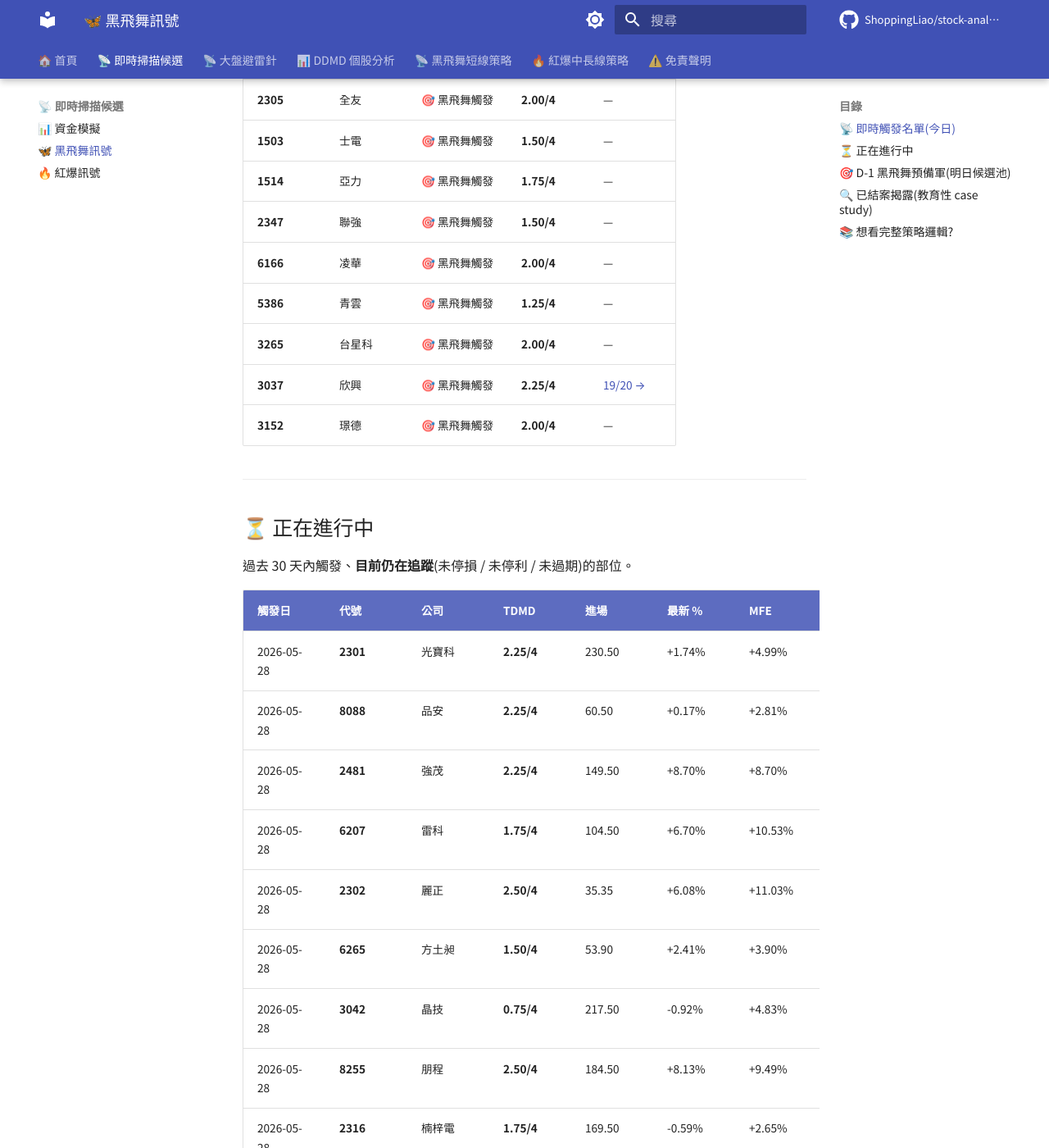
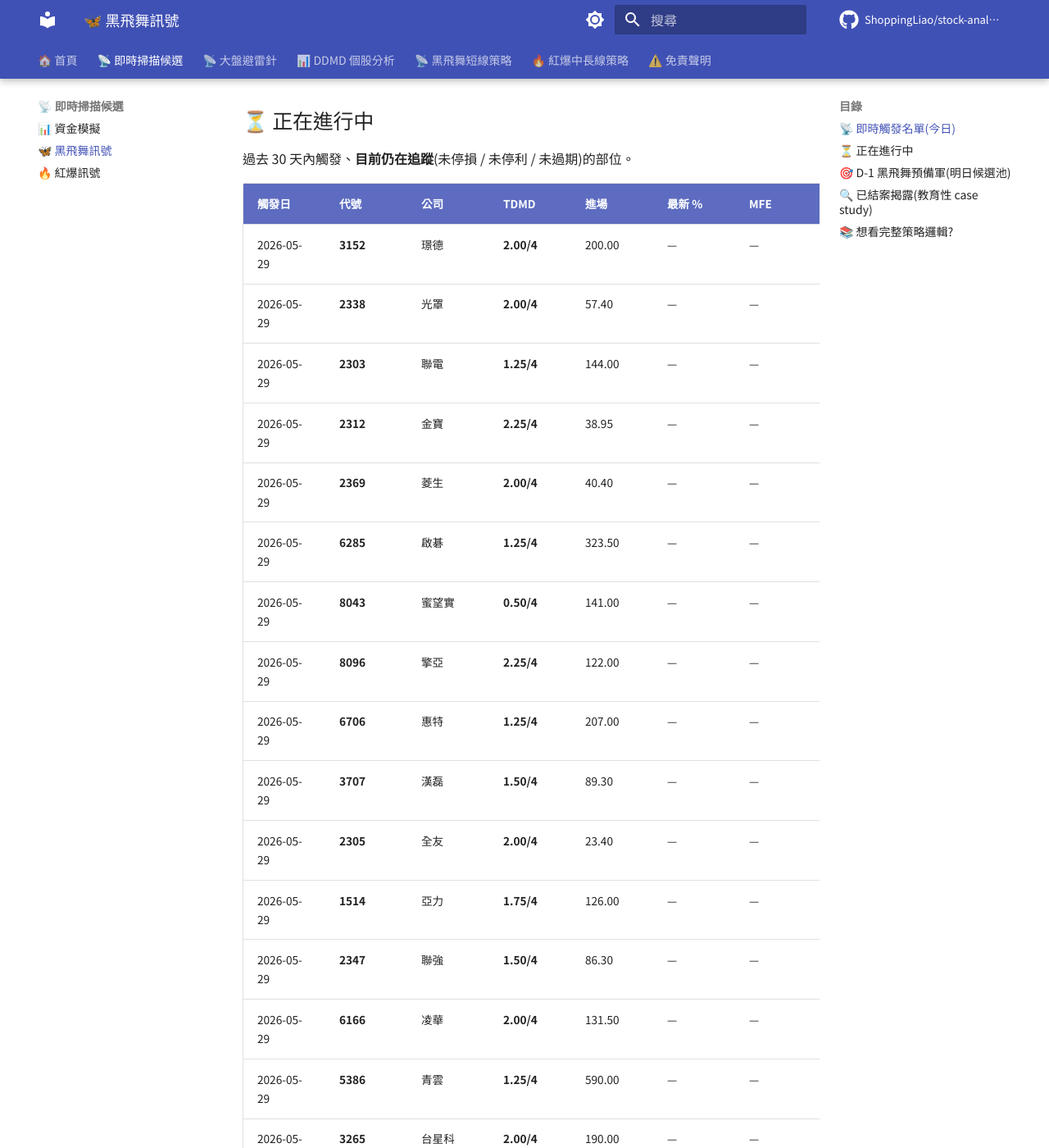
Before and after one commit to ShoppingLiao/stock-analysis-public, an MkDocs documentation site: the page built from docs/signals_black_butterfly.md, in a window 1280 px wide and 1400 px high, scrolled down 991 px. Shown: the whole window at 82% size. Built offline with MkDocs 1.6.1 and Material for MkDocs 9.7.7, drawn with Linux system fonts in a browser that asks for light colours; comment, search, counter and statistics services are not loaded; some of the changed text lies outside the part shown.

Commit message:
docs(signals): update BB + RB + capital (2026-06-01)

```diff
--- a/docs/signals_black_butterfly.md
+++ b/docs/signals_black_butterfly.md
@@ -15,24 +15,14 @@
 
 | 代號 | 公司 | 訊號 | TDMD | DDMD 分析 |
 |------|------|------|------|----------|
-| **2303** | 聯電 | 🎯 黑飛舞觸發 | **1.25/4** | [14/20 →](https://shoppingliao.github.io/stock-analysis-public/reports/2303_%E8%81%AF%E9%9B%BB_DDMD_2026-05-29/) |
-| **2312** | 金寶 | 🎯 黑飛舞觸發 | **2.25/4** | — |
-| **2369** | 菱生 | 🎯 黑飛舞觸發 | **2.00/4** | — |
-| **3707** | 漢磊 | 🎯 黑飛舞觸發 | **1.50/4** | — |
-| **6285** | 啟碁 | 🎯 黑飛舞觸發 | **1.25/4** | — |
-| **8043** | 蜜望實 | 🎯 黑飛舞觸發 | **0.50/4** | — |
-| **8096** | 擎亞 | 🎯 黑飛舞觸發 | **2.25/4** | — |
-| **6706** | 惠特 | 🎯 黑飛舞觸發 | **1.25/4** | — |
-| **2338** | 光罩 | 🎯 黑飛舞觸發 | **2.00/4** | [12/20 →](https://shoppingliao.github.io/stock-analysis-public/reports/2338_%E5%85%89%E7%BD%A9_DDMD_2026-05-29/) |
-| **2305** | 全友 | 🎯 黑飛舞觸發 | **2.00/4** | — |
-| **1503** | 士電 | 🎯 黑飛舞觸發 | **1.50/4** | — |
-| **1514** | 亞力 | 🎯 黑飛舞觸發 | **1.75/4** | — |
-| **2347** | 聯強 | 🎯 黑飛舞觸發 | **1.50/4** | — |
-| **6166** | 凌華 | 🎯 黑飛舞觸發 | **2.00/4** | — |
-| **5386** | 青雲 | 🎯 黑飛舞觸發 | **1.25/4** | — |
-| **3265** | 台星科 | 🎯 黑飛舞觸發 | **2.00/4** | — |
-| **3037** | 欣興 | 🎯 黑飛舞觸發 | **2.25/4** | [19/20 →](https://shoppingliao.github.io/stock-analysis-public/reports/3037_%E6%AC%A3%E8%88%88_DDMD_2026-05-06/) |
-| **3152** | 璟德 | 🎯 黑飛舞觸發 | **2.00/4** | — |
+| **6155** | 鈞寶 | 🎯 黑飛舞觸發 | **2.50/4** | — |
+| **8028** | 昇陽半導體 | 🎯 黑飛舞觸發 | **1.00/4** | [18/20 →](https://shoppingliao.github.io/stock-analysis-public/reports/8028_%E6%98%87%E9%99%BD%E5%8D%8A%E5%B0%8E%E9%AB%94_DDMD_2026-05-08/) |
+| **6411** | 晶焱 | 🎯 黑飛舞觸發 | **1.50/4** | — |
+| **2428** | 興勤 | 🎯 黑飛舞觸發 | **2.00/4** | — |
+| **6224** | 聚鼎 | 🎯 黑飛舞觸發 | **1.25/4** | — |
+| **3551** | 世禾 | 🎯 黑飛舞觸發 | **1.00/4** | — |
+| **6227** | 茂綸 | 🎯 黑飛舞觸發 | **1.25/4** | — |
+| **6291** | 沛亨 | 🎯 黑飛舞觸發 | **2.00/4** | — |
 
 
 ---
@@ -43,17 +33,35 @@
 
 | 觸發日 | 代號 | 公司 | TDMD | 進場 | 最新 % | MFE | MAE | 狀態 |
 |--------|------|------|------|------|--------|-----|-----|------|
-| 2026-05-28 | **2301** | 光寶科 | **2.25/4** | 230.50 | +1.74% | +4.99% | 1.52% | 🔵 追蹤中 |
+| 2026-05-29 | **3152** | 璟德 | **2.00/4** | 200.00 | — | — | — | ⏸️ 待入場 |
+| 2026-05-29 | **2338** | 光罩 | **2.00/4** | 57.40 | — | — | — | ⏸️ 待入場 |
+| 2026-05-29 | **2303** | 聯電 | **1.25/4** | 144.00 | — | — | — | ⏸️ 待入場 |
+| 2026-05-29 | **2312** | 金寶 | **2.25/4** | 38.95 | — | — | — | ⏸️ 待入場 |
+| 2026-05-29 | **2369** | 菱生 | **2.00/4** | 40.40 | — | — | — | ⏸️ 待入場 |
+| 2026-05-29 | **6285** | 啟碁 | **1.25/4** | 323.50 | — | — | — | ⏸️ 待入場 |
+| 2026-05-29 | **8043** | 蜜望實 | **0.50/4** | 141.00 | — | — | — | ⏸️ 待入場 |
+| 2026-05-29 | **8096** | 擎亞 | **2.25/4** | 122.00 | — | — | — | ⏸️ 待入場 |
+| 2026-05-29 | **6706** | 惠特 | **1.25/4** | 207.00 | — | — | — | ⏸️ 待入場 |
+| 2026-05-29 | **3707** | 漢磊 | **1.50/4** | 89.30 | — | — | — | ⏸️ 待入場 |
+| 2026-05-29 | **2305** | 全友 | **2.00/4** | 23.40 | — | — | — | ⏸️ 待入場 |
+| 2026-05-29 | **1514** | 亞力 | **1.75/4** | 126.00 | — | — | — | ⏸️ 待入場 |
+| 2026-05-29 | **2347** | 聯強 | **1.50/4** | 86.30 | — | — | — | ⏸️ 待入場 |
+| 2026-05-29 | **6166** | 凌華 | **2.00/4** | 131.50 | — | — | — | ⏸️ 待入場 |
+| 2026-05-29 | **5386** | 青雲 | **1.25/4** | 590.00 | — | — | — | ⏸️ 待入場 |
+| 2026-05-29 | **3265** | 台星科 | **2.00/4** | 190.00 | — | — | — | ⏸️ 待入場 |
+| 2026-05-29 | **3037** | 欣興 | **2.25/4** | 1055.00 | — | — | — | ⏸️ 待入場 |
+| 2026-05-29 | **1503** | 士電 | **1.50/4** | 219.00 | — | — | — | ⏸️ 待入場 |
 | 2026-05-28 | **8088** | 品安 | **2.25/4** | 60.50 | +0.17% | +2.81% | 0.00% | 🔵 追蹤中 |
-| 2026-05-28 | **2481** | 強茂 | **2.25/4** | 149.50 | +8.70% | +8.70% | 0.33% | 🔵 追蹤中 |
+| 2026-05-28 | **3042** | 晶技 | **0.75/4** | 217.50 | -0.92% | +4.83% | -2.53% | 🔵 追蹤中 |
 | 2026-05-28 | **6207** | 雷科 | **1.75/4** | 104.50 | +6.70% | +10.53% | 2.39% | 🔵 追蹤中 |
 | 2026-05-28 | **2302** | 麗正 | **2.50/4** | 35.35 | +6.08% | +11.03% | 1.84% | 🔵 追蹤中 |
 | 2026-05-28 | **6265** | 方土昶 | **1.50/4** | 53.90 | +2.41% | +3.90% | -1.67% | 🔵 追蹤中 |
-| 2026-05-28 | **3042** | 晶技 | **0.75/4** | 217.50 | -0.92% | +4.83% | -2.53% | 🔵 追蹤中 |
+| 2026-05-28 | **6446** | 藥華藥 | **2.50/4** | 866.00 | +7.39% | +7.85% | 0.23% | 🔵 追蹤中 |
 | 2026-05-28 | **8255** | 朋程 | **2.50/4** | 184.50 | +8.13% | +9.49% | 4.88% | 🔵 追蹤中 |
 | 2026-05-28 | **2316** | 楠梓電 | **1.75/4** | 169.50 | -0.59% | +2.65% | -2.36% | 🔵 追蹤中 |
 | 2026-05-28 | **3691** | 碩禾 | **1.50/4** | 151.50 | +6.93% | +7.59% | -1.65% | 🔵 追蹤中 |
-| 2026-05-28 | **6446** | 藥華藥 | **2.50/4** | 866.00 | +7.39% | +7.85% | 0.23% | 🔵 追蹤中 |
+| 2026-05-28 | **2301** | 光寶科 | **2.25/4** | 230.50 | +1.74% | +4.99% | 1.52% | 🔵 追蹤中 |
+| 2026-05-28 | **2481** | 強茂 | **2.25/4** | 149.50 | +8.70% | +8.70% | 0.33% | 🔵 追蹤中 |
 | 2026-05-27 | **3152** | 璟德 | **1.00/4** | 199.00 | +0.50% | +7.04% | -2.51% | 🔵 追蹤中 |
 | 2026-05-27 | **8028** | 昇陽半導體 | **1.75/4** | 309.00 | +5.83% | +18.12% | -0.81% | 🔵 追蹤中 |
 | 2026-05-27 | **6284** | 佳邦 | **2.00/4** | 112.00 | +6.70% | +16.96% | 4.46% | 🔵 追蹤中 |
@@ -68,14 +76,14 @@
 | 2026-05-26 | **3221** | 台嘉碩 | **1.25/4** | 59.20 | +1.35% | +7.43% | -5.41% | 🔵 追蹤中 |
 | 2026-05-22 | **5425** | 台半 | **1.50/4** | 87.50 | +33.14% | +43.43% | 2.51% | 🔵 追蹤中 |
 | 2026-05-22 | **2891** | 中信金 | **1.50/4** | 57.90 | +4.49% | +6.04% | -1.55% | 🔵 追蹤中 |
-| 2026-05-21 | **3317** | 尼克森 | **1.75/4** | 75.70 | +10.70% | +15.85% | -0.26% | 🔵 追蹤中 |
-| 2026-05-21 | **3305** | 昇貿 | **1.50/4** | 139.00 | +13.31% | +21.94% | -0.72% | 🔵 追蹤中 |
 | 2026-05-21 | **3615** | 安可 | **2.25/4** | 43.55 | +12.86% | +21.01% | 1.38% | 🔵 追蹤中 |
 | 2026-05-21 | **2464** | 盟立 | **0.50/4** | 136.50 | +35.16% | +35.16% | -1.83% | 🔵 追蹤中 |
-| 2026-05-20 | **6147** | 頎邦 | **1.50/4** | 216.00 | +41.44% | +41.44% | -1.39% | 🔵 追蹤中 |
+| 2026-05-21 | **3305** | 昇貿 | **1.50/4** | 139.00 | +13.31% | +21.94% | -0.72% | 🔵 追蹤中 |
+| 2026-05-21 | **3317** | 尼克森 | **1.75/4** | 75.70 | +10.70% | +15.85% | -0.26% | 🔵 追蹤中 |
+| 2026-05-20 | **3491** | 昇達科 | **1.50/4** | 1755.00 | +25.36% | +25.36% | 1.99% | 🔵 追蹤中 |
 | 2026-05-20 | **3305** | 昇貿 | **2.00/4** | 135.50 | +16.24% | +25.09% | 1.11% | 🔵 追蹤中 |
 | 2026-05-20 | **6207** | 雷科 | **2.75/4** | 80.60 | +38.34% | +43.30% | 1.12% | 🔵 追蹤中 |
-| 2026-05-20 | **3491** | 昇達科 | **1.50/4** | 1755.00 | +25.36% | +25.36% | 1.99% | 🔵 追蹤中 |
+| 2026-05-20 | **6147** | 頎邦 | **1.50/4** | 216.00 | +41.44% | +41.44% | -1.39% | 🔵 追蹤中 |
 | 2026-05-18 | **6155** | 鈞寶 | **2.00/4** | 52.30 | +20.08% | +35.37% | -5.93% | 🔵 追蹤中 |
 | 2026-05-18 | **2472** | 立隆電 | **1.50/4** | 233.50 | +58.89% | +73.02% | -3.21% | 🔵 追蹤中 |
 | 2026-05-18 | **2356** | 英業達 | **2.00/4** | 52.00 | +35.00% | +35.00% | -3.08% | 🔵 追蹤中 |
```
Also changed, not shown: other parts of docs/signals_black_butterfly.md (+1 -1 lines), docs/signals_capital.md (+15 -15 lines).
